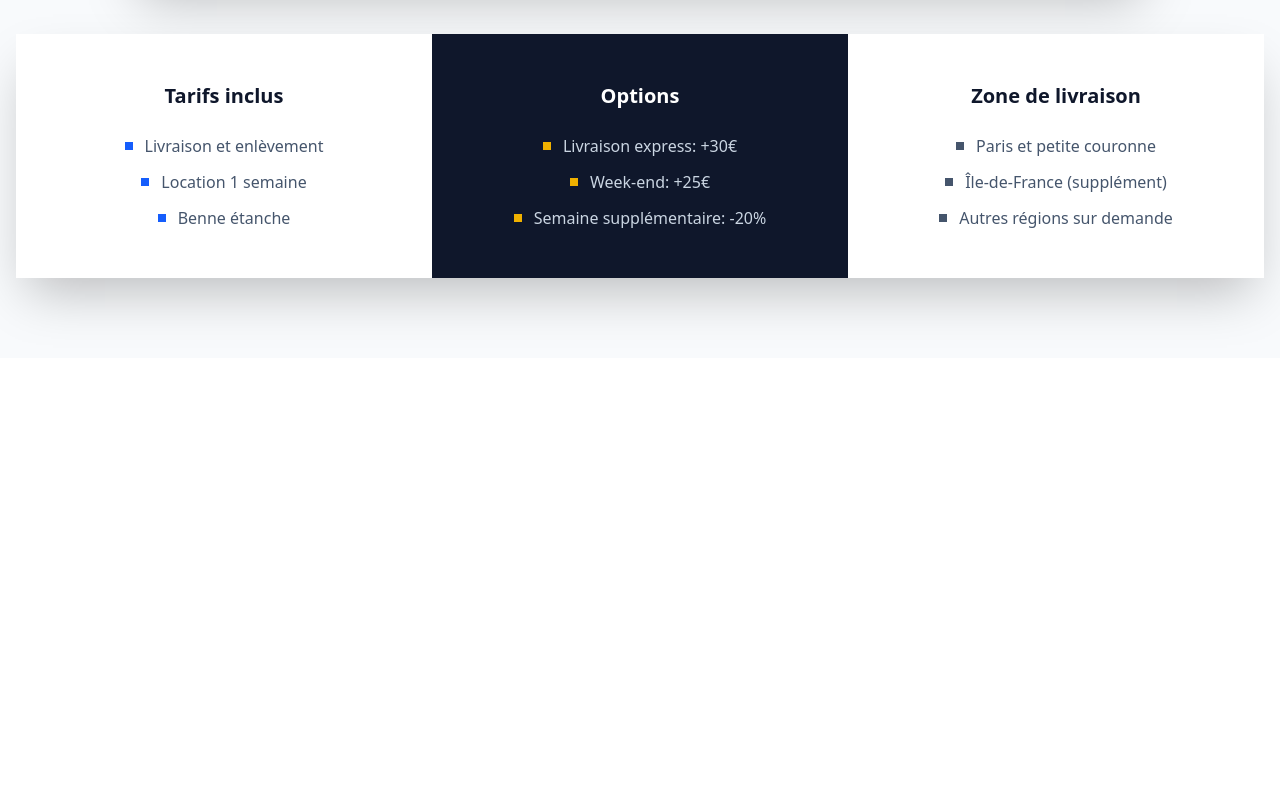
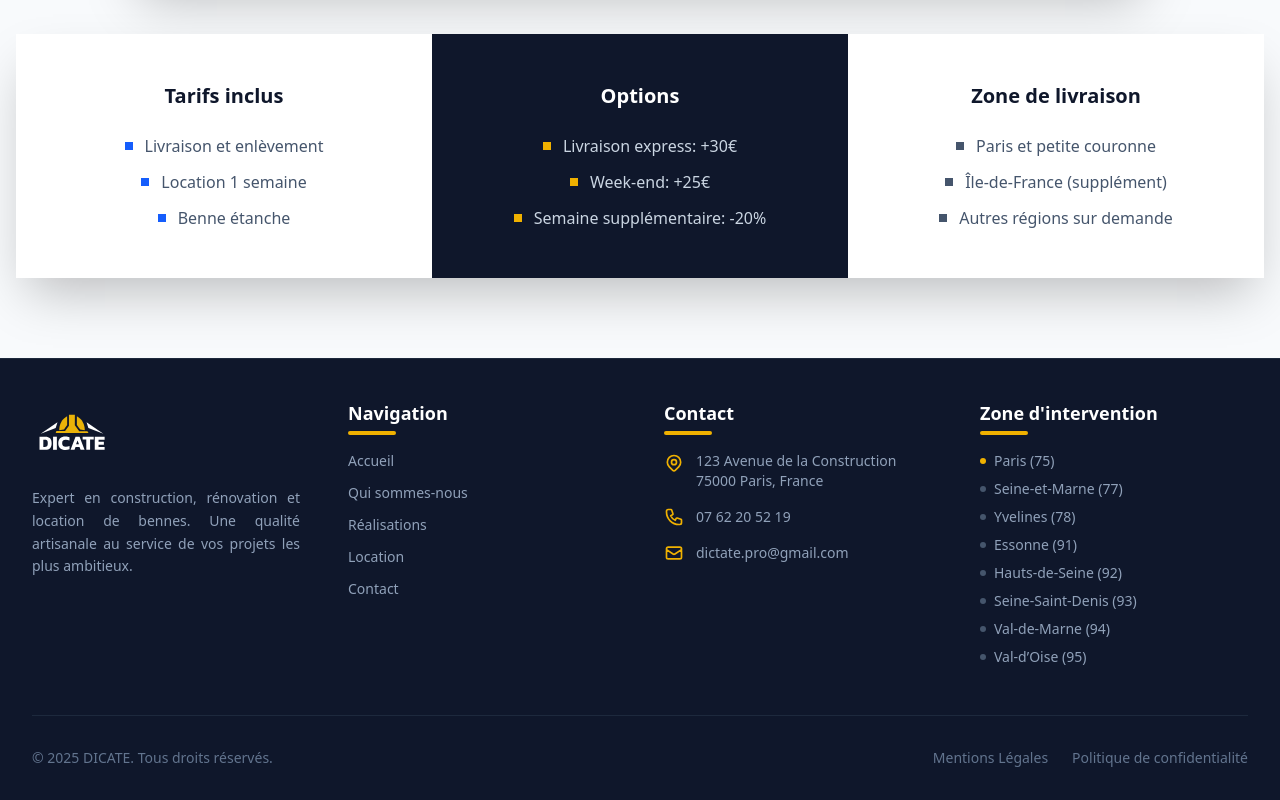
Before and after one commit to mariosrb/btp, a React (Vite) app: page /location in a window 1280 px wide. Shown: the part 2856-3656 px from the top of the page. Before the commit the page ends 3214 px from the top, so only its background shows below. Built offline with nearby package versions, Linux system fonts and the light colour scheme.

Commit message:
Add Footer component to App and remove badge display from RentalSection; update rentalProducts data to eliminate badge properties for a cleaner presentation.

```diff
--- a/src/App.jsx
+++ b/src/App.jsx
@@ -5,6 +5,7 @@ import QuiSommesNous from './pages/QuiSommesNous/QuiSommesNous';
 import Realisations from './pages/Realisations/Realisations';
 import Location from './pages/Location/Location';
 import Contact from './pages/Contact/Contact';
+import Footer from './components/Footer';
 
 function App() {
   return (
@@ -17,6 +18,7 @@ function App() {
         <Route path="/contact" element={<Contact />} />
         <Route path="/location" element={<Location />} />
       </Routes>
+      <Footer />
     </>
   );
 }
--- /dev/null
+++ b/src/components/Footer.jsx
@@ -0,0 +1,148 @@
+import React from 'react';
+import { Link } from 'react-router-dom';
+
+const Footer = () => {
+    const currentYear = new Date().getFullYear();
+
+    return (
+        <footer className="bg-slate-900 border-t border-slate-800 pt-10 pb-8">
+            <div className="max-w-7xl mx-auto px-4 sm:px-6 lg:px-8">
+                <div className="grid grid-cols-1 md:grid-cols-2 lg:grid-cols-4 gap-12 mb-12">
+                    {/* Brand Column */}
+                    <div className="space-y-6">
+                        <div className="flex items-center space-x-2">
+                            <img
+                                src="./images/logo2.svg"
+                                alt="Logo DICATE"
+                                className="w-auto h-16 object-contain"
+                            />
+                        </div>
+                        <p className="text-slate-400 text-sm leading-relaxed text-justify">
+                            Expert en construction, rénovation et location de bennes.
+                            Une qualité artisanale au service de vos projets les plus ambitieux.
+                        </p>
+                    </div>
+
+                    {/* Quick Links */}
+                    <div>
+                        <h3 className="text-white font-bold text-lg mb-6 relative inline-block">
+                            Navigation
+                            <span className="absolute -bottom-2 left-0 w-12 h-1 bg-yellow-500 rounded-full"></span>
+                        </h3>
+                        <ul className="space-y-3">
+                            {[
+                                { label: 'Accueil', path: '/' },
+                                { label: 'Qui sommes-nous', path: '/qui-sommes-nous' },
+                                { label: 'Réalisations', path: '/realisations' },
+                                { label: 'Location', path: '/location' },
+                                { label: 'Contact', path: '/contact' },
+                            ].map((link) => (
+                                <li key={link.path}>
+                                    <Link
+                                        to={link.path}
+                                        className="text-slate-400 hover:text-yellow-500 transition-colors duration-200 text-sm block relative group"
+                                    >
+                                        <span className="absolute -left-4 top-1/2 -translate-y-1/2 w-1.5 h-1.5 bg-yellow-500 rounded-full opacity-0 group-hover:opacity-100 transition-opacity"></span>
+                                        {link.label}
+                                    </Link>
+                                </li>
+                            ))}
+                        </ul>
+                    </div>
+
+                    {/* Contact Info */}
+                    <div>
+                        <h3 className="text-white font-bold text-lg mb-6 relative inline-block">
+                            Contact
+                            <span className="absolute -bottom-2 left-0 w-12 h-1 bg-yellow-500 rounded-full"></span>
+                        </h3>
+                        <ul className="space-y-4">
+                            <li className="flex items-start space-x-3">
+                                <svg className="w-5 h-5 text-yellow-500 mt-0.5 flex-shrink-0" fill="none" stroke="currentColor" viewBox="0 0 24 24">
+                                    <path strokeLinecap="round" strokeLinejoin="round" strokeWidth="2" d="M17.657 16.657L13.414 20.9a1.998 1.998 0 01-2.827 0l-4.244-4.243a8 8 0 1111.314 0z" />
+                                    <path strokeLinecap="round" strokeLinejoin="round" strokeWidth="2" d="M15 11a3 3 0 11-6 0 3 3 0 016 0z" />
+                                </svg>
+                                <span className="text-slate-400 text-sm">
+                                    123 Avenue de la Construction<br />
+                                    75000 Paris, France
+                                </span>
+                            </li>
+                            <li className="flex items-center space-x-3">
+                                <svg className="w-5 h-5 text-yellow-500 flex-shrink-0" fill="none" stroke="currentColor" viewBox="0 0 24 24">
+                                    <path strokeLinecap="round" strokeLinejoin="round" strokeWidth="2" d="M3 5a2 2 0 012-2h3.28a1 1 0 01.948.684l1.498 4.493a1 1 0 01-.502 1.21l-2.257 1.13a11.042 11.042 0 005.516 5.516l1.13-2.257a1 1 0 011.21-.502l4.493 1.498a1 1 0 01.684.949V19a2 2 0 01-2 2h-1C9.716 21 3 14.284 3 6V5z" />
+                                </svg>
+                                <a href="tel:0762205219" className="text-slate-400 hover:text-white transition-colors text-sm">
+                                    07 62 20 52 19
+                                </a>
+                            </li>
+                            <li className="flex items-center space-x-3">
+                                <svg className="w-5 h-5 text-yellow-500 flex-shrink-0" fill="none" stroke="currentColor" viewBox="0 0 24 24">
+                                    <path strokeLinecap="round" strokeLinejoin="round" strokeWidth="2" d="M3 8l7.89 5.26a2 2 0 002.22 0L21 8M5 19h14a2 2 0 002-2V7a2 2 0 00-2-2H5a2 2 0 00-2 2v10a2 2 0 002 2z" />
+                                </svg>
+                                <a href="mailto:dicate.pro@gmail.com" className="text-slate-400 hover:text-white transition-colors text-sm">
+                                    dictate.pro@gmail.com
+                                </a>
+                            </li>
+                        </ul>
+                    </div>
+
+
+                    {/* Zone d'intervention */}
+                    <div>
+                        <h3 className="text-white font-bold text-lg mb-6 relative inline-block">
+                            Zone d'intervention
+                            <span className="absolute -bottom-2 left-0 w-12 h-1 bg-yellow-500 rounded-full"></span>
+                        </h3>
+                        <ul className="space-y-2 text-sm text-slate-400">
+                            <li className="flex items-center space-x-2">
+                                <span className="w-1.5 h-1.5 bg-yellow-500 rounded-full"></span>
+                                <span>Paris (75)</span>
+                            </li>
+                            <li className="flex items-center space-x-2">
+                                <span className="w-1.5 h-1.5 bg-slate-600 rounded-full"></span>
+                                <span>Seine-et-Marne (77)</span>
+                            </li>
+                            <li className="flex items-center space-x-2">
+                                <span className="w-1.5 h-1.5 bg-slate-600 rounded-full"></span>
+                                <span>Yvelines (78)</span>
+                            </li>
+                            <li className="flex items-center space-x-2">
+                                <span className="w-1.5 h-1.5 bg-slate-600 rounded-full"></span>
+                                <span>Essonne (91)</span>
+                            </li>
+                            <li className="flex items-center space-x-2">
+                                <span className="w-1.5 h-1.5 bg-slate-600 rounded-full"></span>
+                                <span>Hauts-de-Seine (92)</span>
+                            </li>
+                            <li className="flex items-center space-x-2">
+                                <span className="w-1.5 h-1.5 bg-slate-600 rounded-full"></span>
+                                <span>Seine-Saint-Denis (93)</span>
+                            </li>
+                            <li className="flex items-center space-x-2">
+                                <span className="w-1.5 h-1.5 bg-slate-600 rounded-full"></span>
+                                <span>Val-de-Marne (94)</span>
+                            </li>
+                            <li className="flex items-center space-x-2">
+                                <span className="w-1.5 h-1.5 bg-slate-600 rounded-full"></span>
+                                <span>Val-d’Oise (95)</span>
+                            </li>
+                        </ul>
+                    </div>
+                </div>
+
+                {/* Bottom Bar */}
+                <div className="border-t border-slate-800 pt-8 flex flex-col md:flex-row justify-between items-center space-y-4 md:space-y-0">
+                    <p className="text-slate-500 text-sm">
+                        &copy; {currentYear} DICATE. Tous droits réservés.
+                    </p>
+                    <div className="flex space-x-6">
+                        <a href="#" className="text-slate-500 hover:text-white text-sm transition-colors">Mentions Légales</a>
+                        <a href="#" className="text-slate-500 hover:text-white text-sm transition-colors">Politique de confidentialité</a>
+                    </div>
+                </div>
+            </div>
+        </footer >
+    );
+};
+
+export default Footer;
--- a/src/components/Home/RentalSection.jsx
+++ b/src/components/Home/RentalSection.jsx
@@ -53,13 +53,6 @@ const RentalSection = () => (
                   loading="lazy"
                   className="w-full h-full object-cover group-hover:scale-105 transition-transform duration-300"
                 />
-                {item.badge && (
-                  <div className="absolute top-4 left-4">
-                    <span className={`${item.badgeColor} px-2 py-1 text-sm font-bold`}>
-                      {item.badge}
-                    </span>
-                  </div>
-                )}
               </div>
               <div className="p-6">
                 <h4 className="text-xl font-bold text-slate-900 mb-2">{item.title}</h4>
--- a/src/data/home/rentalProducts.js
+++ b/src/data/home/rentalProducts.js
@@ -4,16 +4,12 @@ export const rentalProducts = [
     title: 'Gravats & Béton',
     desc: 'Déblais, béton, parpaings, tuiles',
     price: '180€',
-    badge: 'PLUS DEMANDÉ',
-    badgeColor: 'bg-blue-600 text-white',
   },
   {
     img: 'bois-vegetaux.jpg',
     title: 'Bois & Végétaux',
     desc: 'Planches, branches, élagage',
     price: '160€',
-    badge: 'ÉCO-FRIENDLY',
-    badgeColor: 'bg-yellow-500 text-slate-900',
   },
   {
     img: 'tout-venant.jpg',
@@ -26,8 +22,6 @@ export const rentalProducts = [
     title: 'Déchets triés',
     desc: 'Métal, placo, isolants',
     price: 'Prix négocié',
-    badge: 'PREMIUM',
-    badgeColor: 'bg-green-600 text-white',
   },
 ];
 
```
